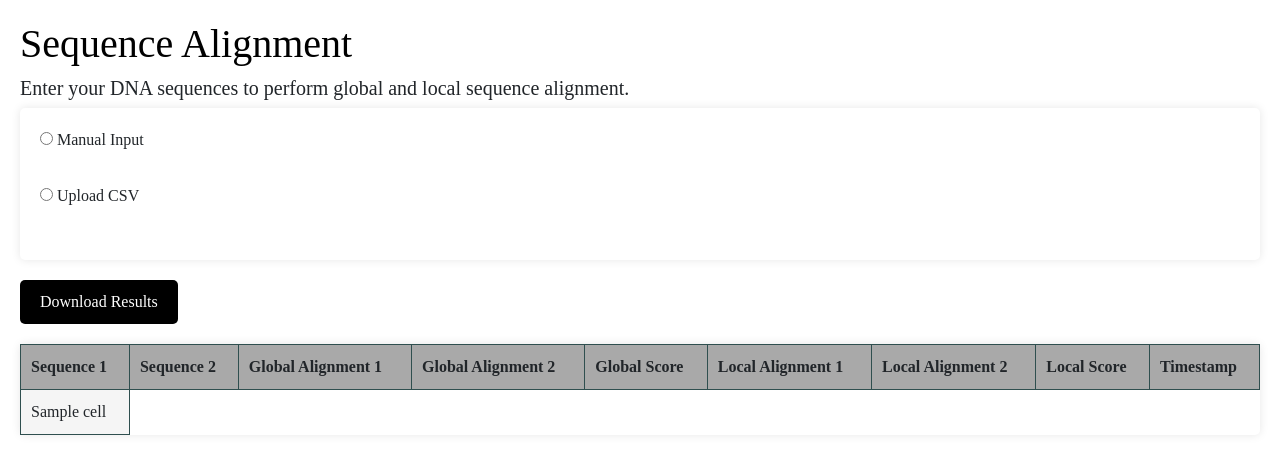
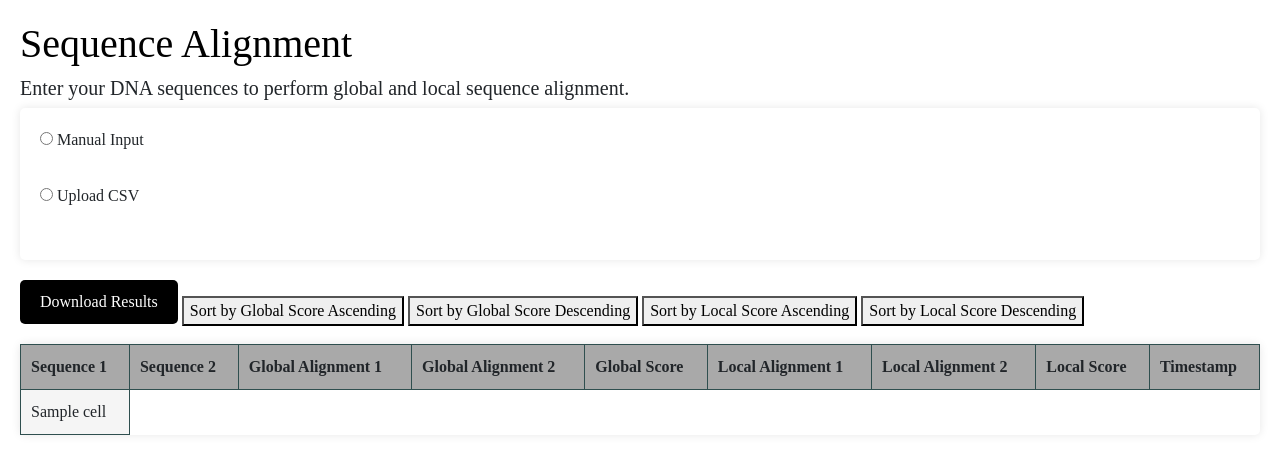
Before and after one commit to apy-h/dna-alignment-algos, a Flask app: template templates/home.html in a window 1280 px wide. Shown: the top 474 px of the page. Run offline with Flask 3, Linux system fonts and the light colour scheme; the template is opened without the code that fills it: most values are stand-ins (such as "Sample title", 1, 10 or a date in 2020); some libraries are stand-ins or nearby versions.

Commit message:
Error handling and sort basics

```diff
--- a/app.py
+++ b/app.py
@@ -1,4 +1,4 @@
-from flask import Flask, render_template, request, send_file
+from flask import Flask, Response, render_template, request, send_file
 import main
 
 
@@ -7,6 +7,9 @@ app = Flask(__name__)
 @app.route('/', methods=['GET', 'POST'])
 def home():
     conn, c = main.open_database()
+
+    sort_column = request.args.get('sort_column', default='time', type=str)
+    sort_order = request.args.get('sort_order', default='DESC', type=str)
 
     # If form is submitted
     if request.method == 'POST':
@@ -18,11 +21,14 @@ def home():
             seqs = request.files.get('csv').read().decode()
         seqs = main.SequenceAlignment.validate_input(split_by_line(seqs.replace(' ', '')))
 
+        if isinstance(seqs, Response) and seqs.status_code == 400:
+            return render_template('home.html', error=seqs.json['error'])
+
         # Add results to database
         main.get_results(seqs, c)
 
     # Get all rows from database
-    rows = c.execute("SELECT * FROM results ORDER BY time DESC").fetchall()
+    rows = c.execute(f"SELECT * FROM results ORDER BY {sort_column} {sort_order}").fetchall()
 
     main.close_database(conn)
 
--- a/templates/home.html
+++ b/templates/home.html
@@ -14,6 +14,9 @@
     <body>
         <h1>Sequence Alignment</h1>
         <h5>Enter your DNA sequences to perform global and local sequence alignment.</h5>
+        {% if error %}
+            <p style="color: red;">{{ error }}</p>
+        {% endif %}
 
         <div id="loading" style="display: none;">
             <div id="loading-content">
@@ -34,6 +37,10 @@
 
         {% if rows %}
             <a href="{{ url_for('download_results') }}" id="download-button" class="btn">Download Results</a>
+            <button onclick="window.location.href = '/?sort_column=ga_score&sort_order=ASC'">Sort by Global Score Ascending</button>
+            <button onclick="window.location.href = '/?sort_column=ga_score&sort_order=DESC'">Sort by Global Score Descending</button>
+            <button onclick="window.location.href = '/?sort_column=la_score&sort_order=ASC'">Sort by Local Score Ascending</button>
+            <button onclick="window.location.href = '/?sort_column=la_score&sort_order=DESC'">Sort by Local Score Descending</button>
             <table>
                 <tr>
                     <th>Sequence 1</th>
```
Also changed, not shown: requirements.txt (deleted, +0 -10 lines), 1 other file.
